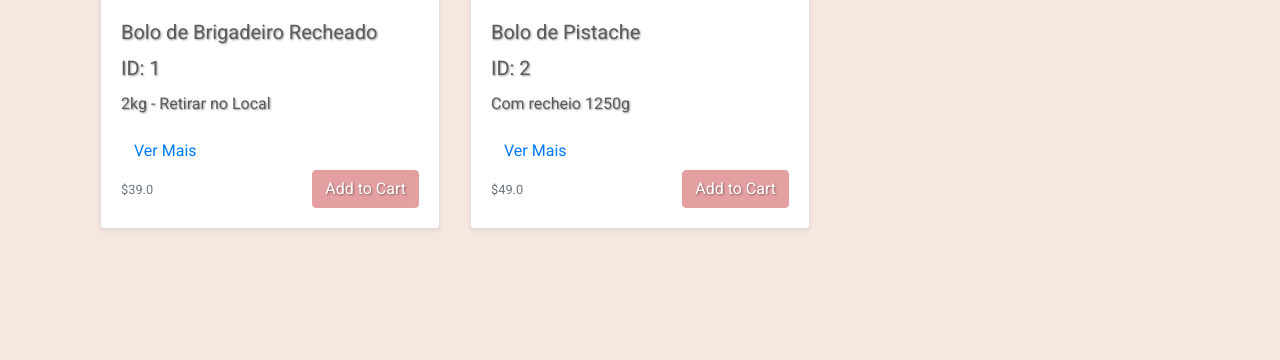
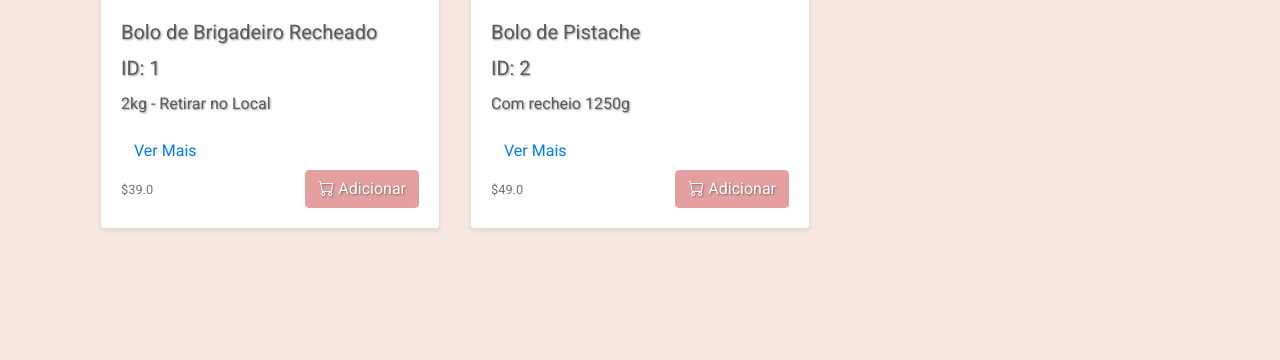
Before and after one commit to BrunoOliveira90/SweetOrder, a Flask app: page /products in a window 1280 px wide. Shown: the part 327-687 px from the top of the page. Run offline with Flask 3, Linux system fonts and the light colour scheme; some libraries are stand-ins or nearby versions.

Commit message:
Improving features.

```diff
--- a/app/models.py
+++ b/app/models.py
@@ -36,3 +36,4 @@ class Order(db.Model):
     status = db.Column(db.String(20), nullable=False, default='Pendente')
     items = db.relationship('OrderItem', backref='order', lazy=True)
     total = db.Column(db.Float, nullable=False)
+    user = db.relationship('User', backref='orders')
--- a/app/templates/base.html
+++ b/app/templates/base.html
@@ -6,6 +6,9 @@
         <link href="https://stackpath.bootstrapcdn.com/bootstrap/4.5.2/css/bootstrap.min.css" rel="stylesheet">
         <link href="{{ url_for('static', filename='css/custom.css') }}" rel="stylesheet">
         <link href="https://fonts.googleapis.com/css2?family=Roboto:wght@400;700&display=swap" rel="stylesheet">
+        <link href="https://cdnjs.cloudflare.com/ajax/libs/bootstrap-icons/1.5.0/font/bootstrap-icons.min.css" rel="stylesheet">
+
+
         <title>{% block title %}SweetOrder App{% endblock %}</title>
     </head>
     <body>
--- a/app/templates/products.html
+++ b/app/templates/products.html
@@ -21,10 +21,10 @@
                     <div class="d-flex justify-content-between align-items-center">
                         <small class="text-muted">${{ product.price }}</small>
                         {% if current_user.admin %}
-                        <a href="{{ url_for('auth.editprod', id=product.id) }}" class="btn btn-primary">Edit</a>
+                        <a href="{{ url_for('auth.editprod', id=product.id) }}" class="btn btn-primary">Editar</a>
                         {% endif %}
                         {% if not current_user.admin %}
-                        <a href="{{ url_for('auth.add_to_cart', product_id=product.id) }}" class="btn btn-primary">Add to Cart</a>
+                        <a href="{{ url_for('auth.add_to_cart', product_id=product.id) }}" class="btn btn-primary"><i class="bi bi-cart"></i> Adicionar</a>
                         {% endif %}
                     </div>
                 </div>
@@ -49,10 +49,10 @@
                     </div>
                     <div class="modal-footer">
                         {% if not current_user.admin %}
-                        <a href="{{ url_for('auth.add_to_cart', product_id=product.id) }}" class="btn btn-primary">Add to Cart</a>
+                        <a href="{{ url_for('auth.add_to_cart', product_id=product.id) }}" class="btn btn-primary">Adicionar</a>
                         {% endif %}
                         {% if current_user.admin %}
-                        <a href="{{ url_for('auth.editprod', id=product.id) }}" class="btn btn-primary">Edit</a>
+                        <a href="{{ url_for('auth.editprod', id=product.id) }}" class="btn btn-primary">Editar</a>
                         {% endif %}
                         <button type="button" class="btn btn-secondary" data-dismiss="modal">Fechar</button>
                     </div>
```
Also changed, not shown: instance/database.db.
